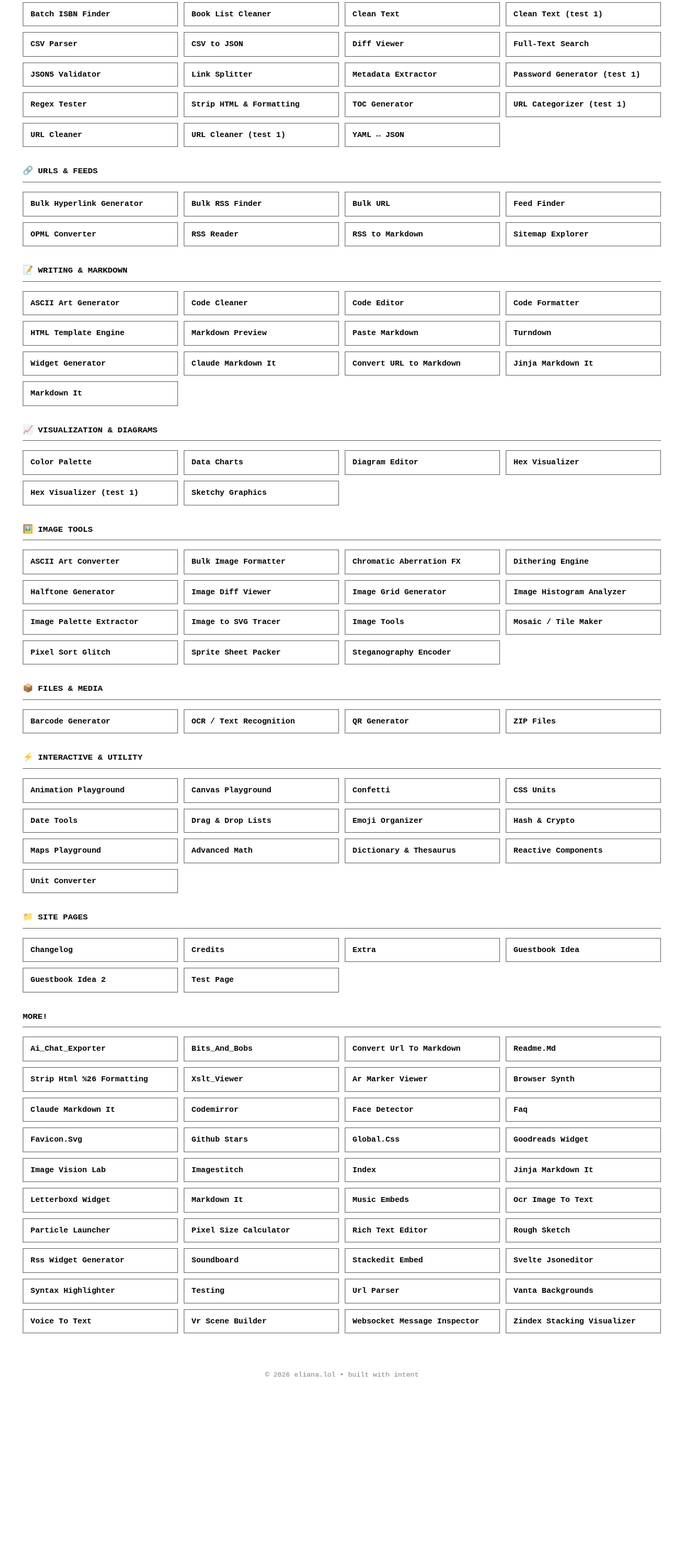
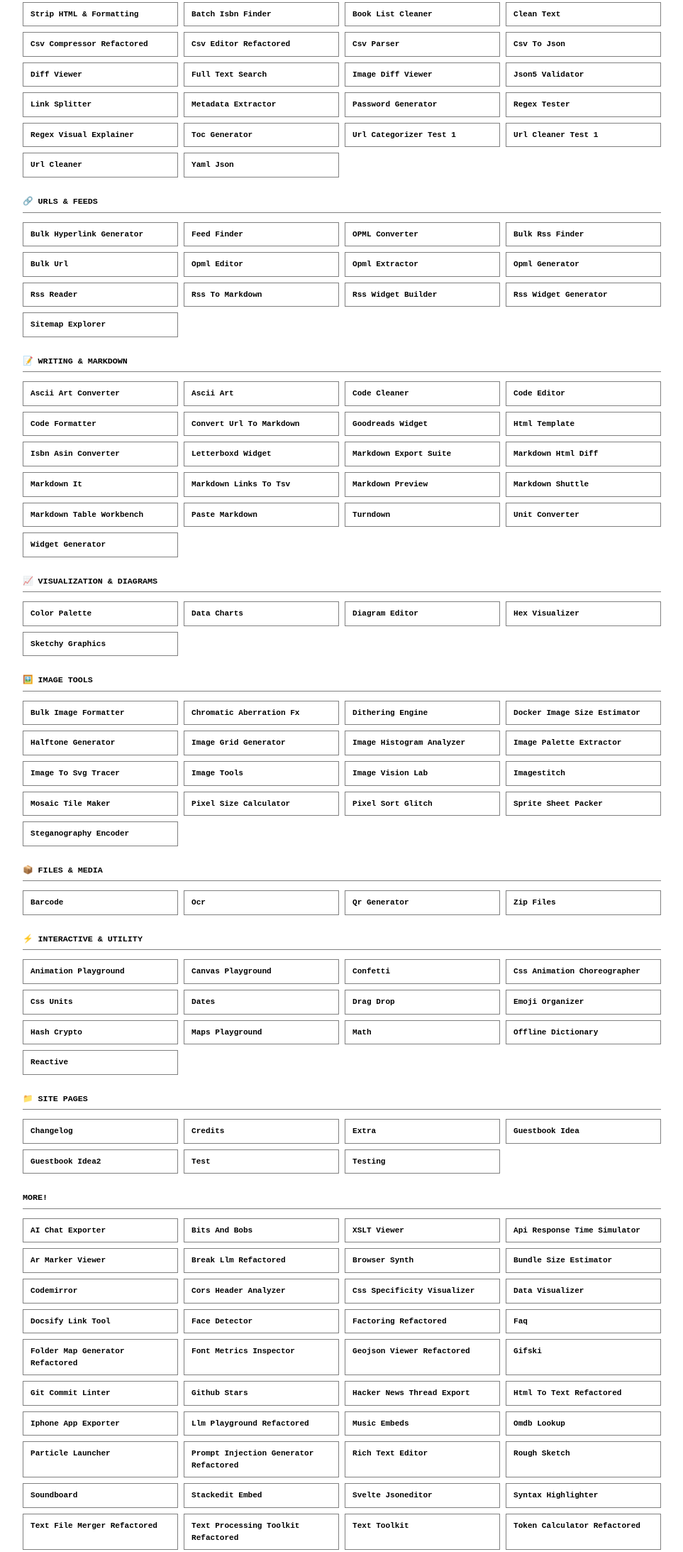
Before and after one commit to jubilancy/tools, a plain HTML site: page index.html in a window 1280 px wide. Shown: the part 255-2441 px from the top of the page at 71% size, without its empty margins (158-1121 px from the left). Before the commit the page ends 2220 px from the top, so only its background shows below. Drawn offline with Linux system fonts and the light colour scheme.

Commit message:
deploy: 5b119d6691d85982c2c6e86168dd1424a7ad1447

```diff
--- a/index.html
+++ b/index.html
@@ -51,110 +51,127 @@
             <strong>DIRECTORY:</strong> All tools and assets currently hosted at tools.eliana.lol.
         </div>
 
-        <span class="section-title">📊 Data &amp; Text</span>
+        <span class="section-title">📊 Data & Text</span>
         <div class="tool-grid">
-            <a href="batch-isbn-finder.html">Batch ISBN Finder</a>
+            <a href="Strip HTML & Formatting.html">Strip HTML & Formatting</a>
+            <a href="batch-isbn-finder.html">Batch Isbn Finder</a>
             <a href="book-list-cleaner.html">Book List Cleaner</a>
             <a href="clean-text.html">Clean Text</a>
-            <a href="clean-text-test-1.html">Clean Text (test 1)</a>
-            <a href="csv-parser.html">CSV Parser</a>
-            <a href="csv-to-json.html">CSV to JSON</a>
+            <a href="csv-compressor-refactored.html">Csv Compressor Refactored</a>
+            <a href="csv-editor-refactored.html">Csv Editor Refactored</a>
+            <a href="csv-parser.html">Csv Parser</a>
+            <a href="csv-to-json.html">Csv To Json</a>
             <a href="diff-viewer.html">Diff Viewer</a>
-            <a href="full-text-search.html">Full-Text Search</a>
-            <a href="json5-validator.html">JSON5 Validator</a>
+            <a href="full-text-search.html">Full Text Search</a>
+            <a href="image-diff-viewer.html">Image Diff Viewer</a>
+            <a href="json5-validator.html">Json5 Validator</a>
             <a href="link-splitter.html">Link Splitter</a>
             <a href="metadata-extractor.html">Metadata Extractor</a>
-            <a href="password-generator-test-1.html">Password Generator (test 1)</a>
+            <a href="password-generator.html">Password Generator</a>
             <a href="regex-tester.html">Regex Tester</a>
-            <a href="Strip HTML & Formatting.html">Strip HTML &amp; Formatting</a>
-            <a href="toc-generator.html">TOC Generator</a>
-            <a href="url-categorizer-test-1.html">URL Categorizer (test 1)</a>
-            <a href="url-cleaner.html">URL Cleaner</a>
-            <a href="url-cleaner-test-1.html">URL Cleaner (test 1)</a>
-            <a href="yaml-json.html">YAML ↔ JSON</a>
+            <a href="regex-visual-explainer.html">Regex Visual Explainer</a>
+            <a href="toc-generator.html">Toc Generator</a>
+            <a href="url-categorizer-test-1.html">Url Categorizer Test 1</a>
+            <a href="url-cleaner-test-1.html">Url Cleaner Test 1</a>
+            <a href="url-cleaner.html">Url Cleaner</a>
+            <a href="yaml-json.html">Yaml Json</a>
         </div>
 
-        <span class="section-title">🔗 URLs &amp; Feeds</span>
+        <span class="section-title">🔗 URLs & Feeds</span>
         <div class="tool-grid">
             <a href="Bulk-Hyperlink-Generator.html">Bulk Hyperlink Generator</a>
-            <a href="bulk-rss-finder.html">Bulk RSS Finder</a>
-            <a href="bulk-url.html">Bulk URL</a>
             <a href="Feed Finder.html">Feed Finder</a>
             <a href="OPML-Converter.html">OPML Converter</a>
-            <a href="rss-reader.html">RSS Reader</a>
-            <a href="rss-to-markdown.html">RSS to Markdown</a>
+            <a href="bulk-rss-finder.html">Bulk Rss Finder</a>
+            <a href="bulk-url.html">Bulk Url</a>
+            <a href="opml-editor.html">Opml Editor</a>
+            <a href="opml-extractor.html">Opml Extractor</a>
+            <a href="opml-generator.html">Opml Generator</a>
+            <a href="rss-reader.html">Rss Reader</a>
+            <a href="rss-to-markdown.html">Rss To Markdown</a>
+            <a href="rss-widget-builder.html">Rss Widget Builder</a>
+            <a href="rss-widget-generator.html">Rss Widget Generator</a>
             <a href="sitemap-explorer.html">Sitemap Explorer</a>
         </div>
 
-        <span class="section-title">📝 Writing &amp; Markdown</span>
+        <span class="section-title">📝 Writing & Markdown</span>
         <div class="tool-grid">
-            <a href="ascii-art.html">ASCII Art Generator</a>
+            <a href="ascii-art-converter.html">Ascii Art Converter</a>
+            <a href="ascii-art.html">Ascii Art</a>
             <a href="code-cleaner.html">Code Cleaner</a>
             <a href="code-editor.html">Code Editor</a>
             <a href="code-formatter.html">Code Formatter</a>
-            <a href="html-template.html">HTML Template Engine</a>
+            <a href="convert-url-to-markdown.html">Convert Url To Markdown</a>
+            <a href="goodreads-widget.html">Goodreads Widget</a>
+            <a href="html-template.html">Html Template</a>
+            <a href="isbn-asin-converter.html">Isbn Asin Converter</a>
+            <a href="letterboxd-widget.html">Letterboxd Widget</a>
+            <a href="markdown-export-suite.html">Markdown Export Suite</a>
+            <a href="markdown-html-diff.html">Markdown Html Diff</a>
+            <a href="markdown-it.html">Markdown It</a>
+            <a href="markdown-links-to-tsv.html">Markdown Links To Tsv</a>
             <a href="markdown-preview.html">Markdown Preview</a>
+            <a href="markdown-shuttle.html">Markdown Shuttle</a>
+            <a href="markdown-table-workbench.html">Markdown Table Workbench</a>
             <a href="paste-markdown.html">Paste Markdown</a>
             <a href="turndown.html">Turndown</a>
+            <a href="unit-converter.html">Unit Converter</a>
             <a href="widget-generator.html">Widget Generator</a>
-            <a href="demo/claude-markdown-it.html">Claude Markdown It</a>
-            <a href="demo/Convert URL to MarkDown.html">Convert URL to Markdown</a>
-            <a href="demo/jinja-markdown-it.html">Jinja Markdown It</a>
-            <a href="demo/markdown-it.html">Markdown It</a>
         </div>
 
-        <span class="section-title">📈 Visualization &amp; Diagrams</span>
+        <span class="section-title">📈 Visualization & Diagrams</span>
         <div class="tool-grid">
             <a href="color-palette.html">Color Palette</a>
             <a href="data-charts.html">Data Charts</a>
             <a href="diagram-editor.html">Diagram Editor</a>
             <a href="hex-visualizer.html">Hex Visualizer</a>
-            <a href="hex-visualizer-test-1.html">Hex Visualizer (test 1)</a>
             <a href="sketchy-graphics.html">Sketchy Graphics</a>
         </div>
 
         <span class="section-title">🖼️ Image Tools</span>
         <div class="tool-grid">
-            <a href="ascii-art-converter.html">ASCII Art Converter</a>
             <a href="Bulk_Image_Formatter.html">Bulk Image Formatter</a>
-            <a href="chromatic-aberration-fx.html">Chromatic Aberration FX</a>
+            <a href="chromatic-aberration-fx.html">Chromatic Aberration Fx</a>
             <a href="dithering-engine.html">Dithering Engine</a>
+            <a href="docker-image-size-estimator.html">Docker Image Size Estimator</a>
             <a href="halftone-generator.html">Halftone Generator</a>
-            <a href="image-diff-viewer.html">Image Diff Viewer</a>
             <a href="image-grid-generator.html">Image Grid Generator</a>
             <a href="image-histogram-analyzer.html">Image Histogram Analyzer</a>
             <a href="image-palette-extractor.html">Image Palette Extractor</a>
-            <a href="image-to-svg-tracer.html">Image to SVG Tracer</a>
+            <a href="image-to-svg-tracer.html">Image To Svg Tracer</a>
             <a href="image-tools.html">Image Tools</a>
-            <a href="mosaic-tile-maker.html">Mosaic / Tile Maker</a>
+            <a href="image-vision-lab.html">Image Vision Lab</a>
+            <a href="imagestitch.html">Imagestitch</a>
+            <a href="mosaic-tile-maker.html">Mosaic Tile Maker</a>
+            <a href="pixel-size-calculator.html">Pixel Size Calculator</a>
             <a href="pixel-sort-glitch.html">Pixel Sort Glitch</a>
             <a href="sprite-sheet-packer.html">Sprite Sheet Packer</a>
             <a href="steganography-encoder.html">Steganography Encoder</a>
         </div>
 
-        <span class="section-title">📦 Files &amp; Media</span>
+        <span class="section-title">📦 Files & Media</span>
         <div class="tool-grid">
-            <a href="barcode.html">Barcode Generator</a>
-            <a href="ocr.html">OCR / Text Recognition</a>
-            <a href="qr-generator.html">QR Generator</a>
-            <a href="zip-files.html">ZIP Files</a>
+            <a href="barcode.html">Barcode</a>
+            <a href="ocr.html">Ocr</a>
+            <a href="qr-generator.html">Qr Generator</a>
+            <a href="zip-files.html">Zip Files</a>
         </div>
 
-        <span class="section-title">⚡ Interactive &amp; Utility</span>
+        <span class="section-title">⚡ Interactive & Utility</span>
         <div class="tool-grid">
             <a href="animation-playground.html">Animation Playground</a>
             <a href="canvas-playground.html">Canvas Playground</a>
             <a href="confetti.html">Confetti</a>
-            <a href="css-units.html">CSS Units</a>
-            <a href="dates.html">Date Tools</a>
-            <a href="drag-drop.html">Drag &amp; Drop Lists</a>
+            <a href="css-animation-choreographer.html">Css Animation Choreographer</a>
+            <a href="css-units.html">Css Units</a>
+            <a href="dates.html">Dates</a>
+            <a href="drag-drop.html">Drag Drop</a>
             <a href="emoji-organizer.html">Emoji Organizer</a>
-            <a href="hash-crypto.html">Hash &amp; Crypto</a>
+            <a href="hash-crypto.html">Hash Crypto</a>
             <a href="maps-playground.html">Maps Playground</a>
-            <a href="math.html">Advanced Math</a>
-            <a href="offline-dictionary.html">Dictionary &amp; Thesaurus</a>
-            <a href="reactive.html">Reactive Components</a>
-            <a href="unit-converter.html">Unit Converter</a>
+            <a href="math.html">Math</a>
+            <a href="offline-dictionary.html">Offline Dictionary</a>
+            <a href="reactive.html">Reactive</a>
         </div>
 
         <span class="section-title">📁 Site pages</span>
@@ -163,54 +180,64 @@
             <a href="credits.html">Credits</a>
             <a href="extra.html">Extra</a>
             <a href="guestbook-idea.html">Guestbook Idea</a>
-            <a href="guestbook-idea2.html">Guestbook Idea 2</a>
-            <a href="test.html">Test Page</a>
+            <a href="guestbook-idea2.html">Guestbook Idea2</a>
+            <a href="test.html">Test</a>
+            <a href="testing.html">Testing</a>
         </div>
 
         <span class="section-title">more!</span>
         <div class="tool-grid">
-            <a href="https://tools.eliana.lol/AI_Chat_Exporter.html">Ai_Chat_Exporter</a>
-<a href="https://tools.eliana.lol/Bits_and_Bobs.html">Bits_And_Bobs</a>
-<a href="https://tools.eliana.lol/Convert%20URL%20to%20MarkDown.html">Convert Url To Markdown</a>
-<a href="https://tools.eliana.lol/README.md">Readme.Md</a>
-<a href="https://tools.eliana.lol/Strip%20HTML%20%26%20Formatting.html">Strip Html %26 Formatting</a>
-<a href="https://tools.eliana.lol/XSLT_Viewer.html">Xslt_Viewer</a>
-<a href="https://tools.eliana.lol/ar-marker-viewer.html">Ar Marker Viewer</a>
-<a href="https://tools.eliana.lol/browser-synth.html">Browser Synth</a>
-<a href="https://tools.eliana.lol/claude-markdown-it.html">Claude Markdown It</a>
-<a href="https://tools.eliana.lol/codemirror.html">Codemirror</a>
-<a href="https://tools.eliana.lol/face-detector.html">Face Detector</a>
-<a href="https://tools.eliana.lol/faq.html">Faq</a>
-<a href="https://tools.eliana.lol/favicon.svg">Favicon.Svg</a>
-<a href="https://tools.eliana.lol/github-stars.html">Github Stars</a>
-<a href="https://tools.eliana.lol/global.css">Global.Css</a>
-<a href="https://tools.eliana.lol/goodreads-widget.html">Goodreads Widget</a>
-<a href="https://tools.eliana.lol/image-vision-lab.html">Image Vision Lab</a>
-<a href="https://tools.eliana.lol/imagestitch.html">Imagestitch</a>
-<a href="https://tools.eliana.lol/index.html">Index</a>
-<a href="https://tools.eliana.lol/jinja-markdown-it.html">Jinja Markdown It</a>
-<a href="https://tools.eliana.lol/letterboxd-widget.html">Letterboxd Widget</a>
-<a href="https://tools.eliana.lol/markdown-it.html">Markdown It</a>
-<a href="https://tools.eliana.lol/music-embeds.html">Music Embeds</a>
-<a href="https://tools.eliana.lol/ocr-image-to-text.html">Ocr Image To Text</a>
-<a href="https://tools.eliana.lol/particle-launcher.html">Particle Launcher</a>
-<a href="https://tools.eliana.lol/pixel-size-calculator.html">Pixel Size Calculator</a>
-<a href="https://tools.eliana.lol/rich-text-editor.html">Rich Text Editor</a>
-<a href="https://tools.eliana.lol/rough-sketch.html">Rough Sketch</a>
-<a href="https://tools.eliana.lol/rss-widget-generator.html">Rss Widget Generator</a>
-<a href="https://tools.eliana.lol/soundboard.html">Soundboard</a>
-<a href="https://tools.eliana.lol/stackedit-embed.html">Stackedit Embed</a>
-<a href="https://tools.eliana.lol/svelte-jsoneditor.html">Svelte Jsoneditor</a>
-<a href="https://tools.eliana.lol/syntax-highlighter.html">Syntax Highlighter</a>
-<a href="https://tools.eliana.lol/testing.html">Testing</a>
-<a href="https://tools.eliana.lol/url-parser.html">Url Parser</a>
-<a href="https://tools.eliana.lol/vanta-backgrounds.html">Vanta Backgrounds</a>
-<a href="https://tools.eliana.lol/voice-to-text.html">Voice To Text</a>
-<a href="https://tools.eliana.lol/vr-scene-builder.html">Vr Scene Builder</a>
-<a href="https://tools.eliana.lol/websocket-message-inspector.html">Websocket Message Inspector</a>
-<a href="https://tools.eliana.lol/zindex-stacking-visualizer.html">Zindex Stacking Visualizer</a>
+            <a href="AI_Chat_Exporter.html">AI Chat Exporter</a>
+            <a href="Bits_and_Bobs.html">Bits And Bobs</a>
+            <a href="XSLT_Viewer.html">XSLT Viewer</a>
+            <a href="api-response-time-simulator.html">Api Response Time Simulator</a>
+            <a href="ar-marker-viewer.html">Ar Marker Viewer</a>
+            <a href="break-llm-refactored.html">Break Llm Refactored</a>
+            <a href="browser-synth.html">Browser Synth</a>
+            <a href="bundle-size-estimator.html">Bundle Size Estimator</a>
+            <a href="codemirror.html">Codemirror</a>
+            <a href="cors-header-analyzer.html">Cors Header Analyzer</a>
+            <a href="css-specificity-visualizer.html">Css Specificity Visualizer</a>
+            <a href="data-visualizer.html">Data Visualizer</a>
+            <a href="docsify-link-tool.html">Docsify Link Tool</a>
+            <a href="face-detector.html">Face Detector</a>
+            <a href="factoring-refactored.html">Factoring Refactored</a>
+            <a href="faq.html">Faq</a>
+            <a href="folder-map-generator-refactored.html">Folder Map Generator Refactored</a>
+            <a href="font-metrics-inspector.html">Font Metrics Inspector</a>
+            <a href="geojson-viewer-refactored.html">Geojson Viewer Refactored</a>
+            <a href="gifski.html">Gifski</a>
+            <a href="git-commit-linter.html">Git Commit Linter</a>
+            <a href="github-stars.html">Github Stars</a>
+            <a href="hacker-news-thread-export.html">Hacker News Thread Export</a>
+            <a href="html-to-text-refactored.html">Html To Text Refactored</a>
+            <a href="iphone_app_exporter.html">Iphone App Exporter</a>
+            <a href="llm-playground-refactored.html">Llm Playground Refactored</a>
+            <a href="music-embeds.html">Music Embeds</a>
+            <a href="omdb-lookup.html">Omdb Lookup</a>
+            <a href="particle-launcher.html">Particle Launcher</a>
+            <a href="prompt-injection-generator-refactored.html">Prompt Injection Generator Refactored</a>
+            <a href="rich-text-editor.html">Rich Text Editor</a>
+            <a href="rough-sketch.html">Rough Sketch</a>
+            <a href="soundboard.html">Soundboard</a>
+            <a href="stackedit-embed.html">Stackedit Embed</a>
+            <a href="svelte-jsoneditor.html">Svelte Jsoneditor</a>
+            <a href="syntax-highlighter.html">Syntax Highlighter</a>
+            <a href="text-file-merger-refactored.html">Text File Merger Refactored</a>
+            <a href="text-processing-toolkit-refactored.html">Text Processing Toolkit Refactored</a>
+            <a href="text-toolkit.html">Text Toolkit</a>
+            <a href="token-calculator-refactored.html">Token Calculator Refactored</a>
+            <a href="token-speed-visualizer-refactored.html">Token Speed Visualizer Refactored</a>
+            <a href="topojson-viewer-refactored.html">Topojson Viewer Refactored</a>
+            <a href="url-parser.html">Url Parser</a>
+            <a href="vanta-backgrounds.html">Vanta Backgrounds</a>
+            <a href="voice-to-text.html">Voice To Text</a>
+            <a href="vr-scene-builder.html">Vr Scene Builder</a>
+            <a href="websocket-message-inspector.html">Websocket Message Inspector</a>
+            <a href="z-score-calculator-refactored.html">Z Score Calculator Refactored</a>
+            <a href="zindex-stacking-visualizer.html">Zindex Stacking Visualizer</a>
+        </div>
 
-        </div>
     </main>
 
     <footer style="margin-top: 4rem; text-align: center;" class="puny">
```
